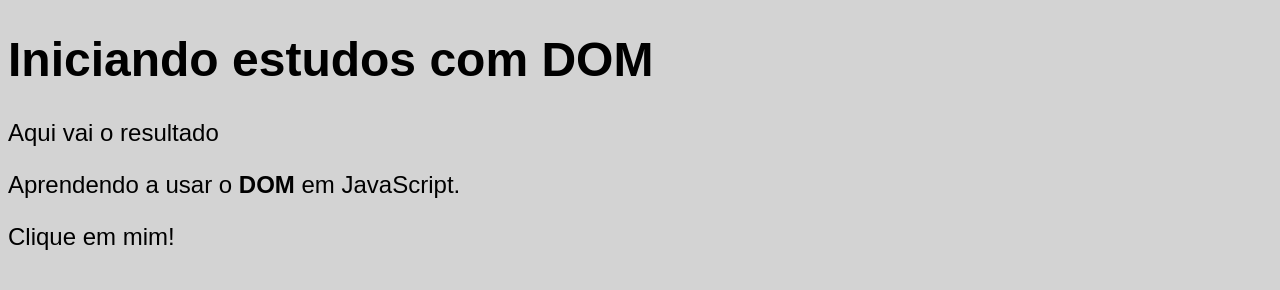
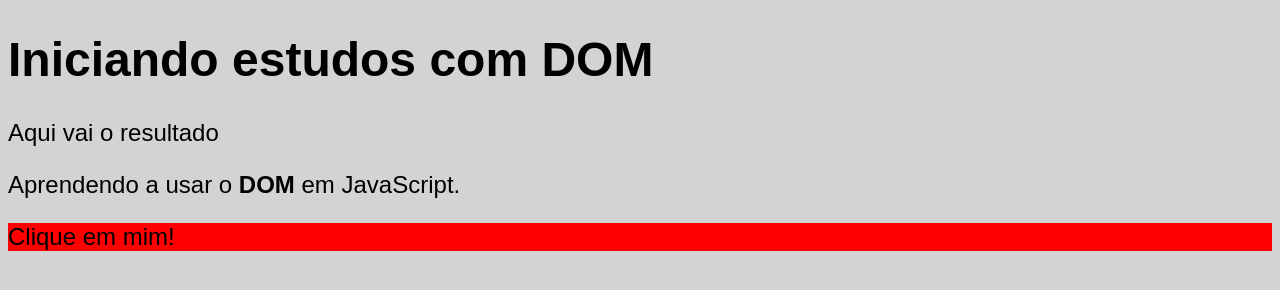
Before and after one commit to cayosantana/javascrip, a plain HTML site: page CursoJS/ex005.html in a window 1280 px wide. Drawn offline with Linux system fonts and the light colour scheme.

Commit message:
Update ex005.html

```diff
--- a/CursoJS/ex005.html
+++ b/CursoJS/ex005.html
@@ -16,9 +16,10 @@
     <h1>Iniciando estudos com DOM</h1>
     <p>Aqui vai o resultado</p>
     <p>Aprendendo a usar o <strong>DOM</strong> em JavaScript.</p>
-    <div>Clique em mim!</div>
+    <div id="msg">Clique em mim!</div>
     <script>
-
+        var d = window.document.querySelector('div#msg')
+        d.style.backgroundColor = 'red'
     </script>
 </body>
 </html>
```
